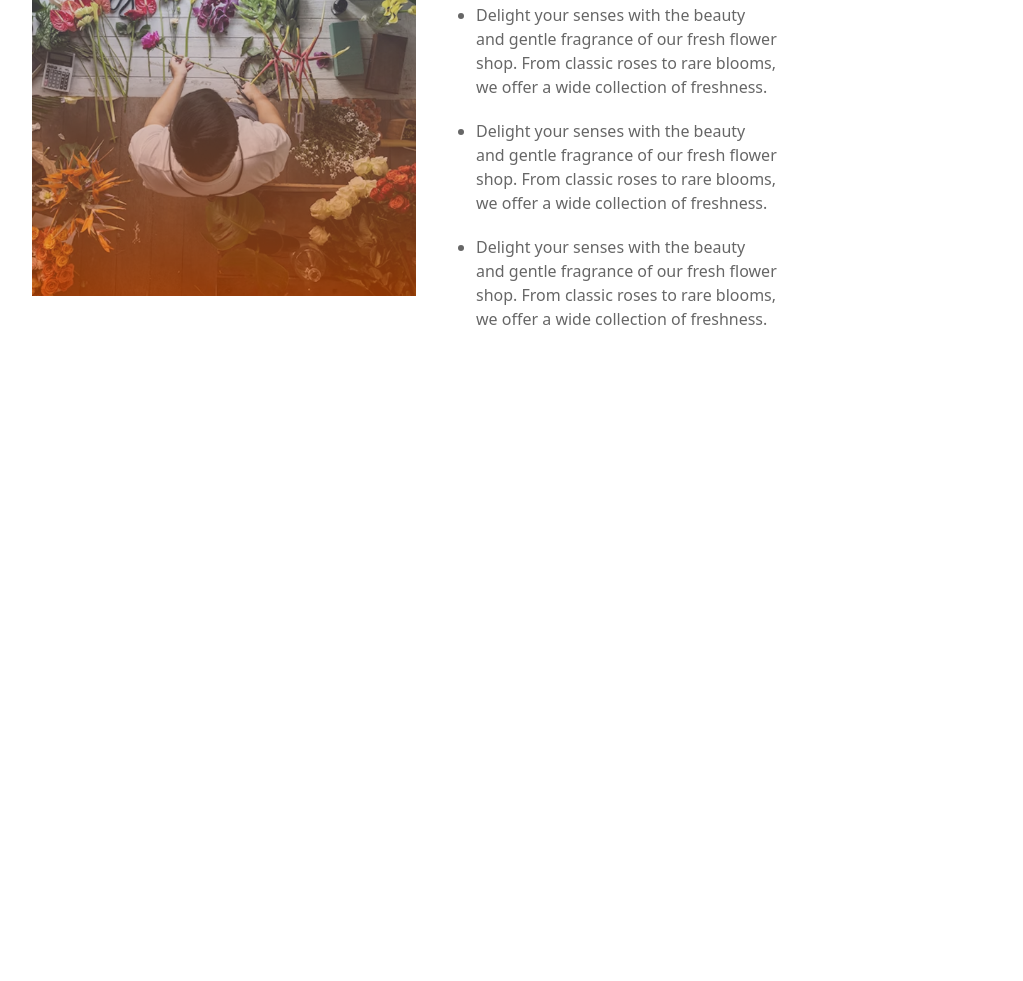
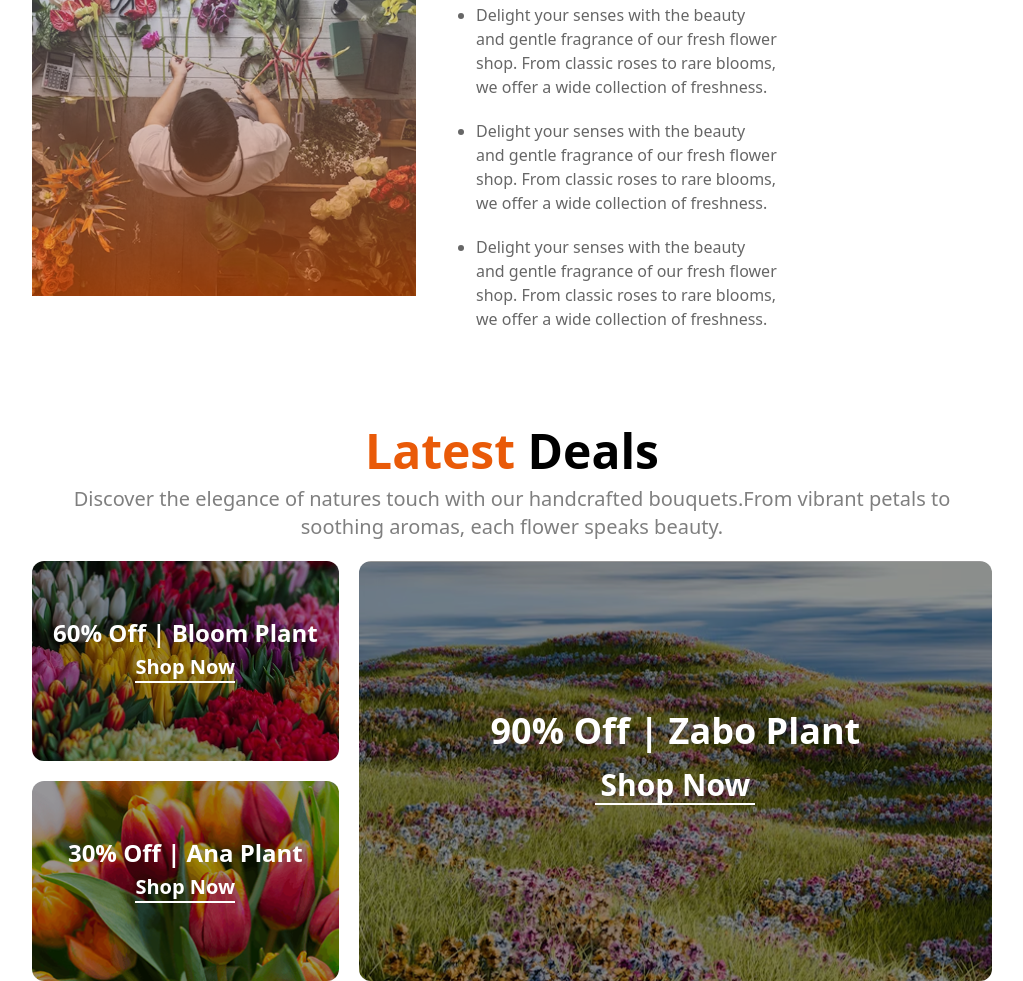
Before and after one commit to AbrarSian/website-using-html-and-tailwind, a plain HTML site: page index.html in a window 1280 px wide. Shown: the part 1826-2807 px from the top of the page, without its empty margins (128-1151 px from the left). Before the commit the page ends 2157 px from the top, so only its background shows below. Drawn offline with nearby package versions, Linux system fonts and the light colour scheme.

Commit message:
deal part

```diff
--- a/index.html
+++ b/index.html
@@ -138,6 +138,37 @@
                 </ul>
             </div>
         </section>
+
+        <section class="sm:w-3/4 mx-auto w-11/12 sm:mt-24 mt-12">
+            <div class="text-center">
+                <p class="font-noto text-3xl font-semibold mb-2.5 sm:text-5xl"><span class="text-[#E95A08]">Latest </span> Deals</p>
+                <p class="text-sm mb-5 font-inter opacity-50 sm:text-xl">Discover the elegance of natures touch with our handcrafted bouquets.From vibrant petals to soothing aromas, each flower speaks beauty.</p>
+            </div>
+
+            <div  class="flex flex-col gap-5 sm:grid sm:grid-cols-3 sm:grid-rows-2 sm:grid-flow-col">
+
+                <div class="h-50 rounded-xl bg-[url('./assets/deal-bloom.png')] bg-cover bg-black/40 bg-blend-overlay">
+                    <div class="text-center text-white font-noto pt-[18%]">
+                        <p class="text-xl font-bold sm:text-2xl">60% Off | Bloom Plant</p>
+                        <p class="text-xl font-inter font-semibold w-23 mt-1 m-auto border-b-white border-b-2 sm:text-xl sm:w-25">Shop Now</p>
+                    </div>
+                </div>
+
+                <div class="h-50 rounded-xl bg-[url('./assets/deal-ana.png')] bg-cover bg-black/40 bg-blend-overlay">
+                    <div class="text-center text-white font-noto pt-[18%]">
+                        <p class="text-xl font-bold sm:text-2xl">30% Off | Ana Plant</p>
+                        <p class="text-xl font-inter font-semibold w-23 mt-1 m-auto border-b-white border-b-2 sm:text-xl sm:w-25">Shop Now</p>
+                    </div>
+                </div>
+
+                <div class="h-50 rounded-xl bg-[url('./assets/deal-zabo.png')] bg-cover bg-black/40 bg-blend-overlay sm:row-span-2 sm:col-span-2 sm:h-[420px]">
+                    <div class="text-center text-white font-noto pt-[18%] sm:mt-9">
+                        <p class="text-xl font-bold sm:text-4xl sm:mb-4">90% Off | Zabo Plant</p>
+                        <p class="text-xl font-inter font-semibold w-23 mt-1 m-auto border-b-white border-b-2 sm:text-3xl sm:w-40">Shop Now</p>
+                    </div>
+                </div>
+            </div>
+        </section>
     </main>
     <footer>
 
```
